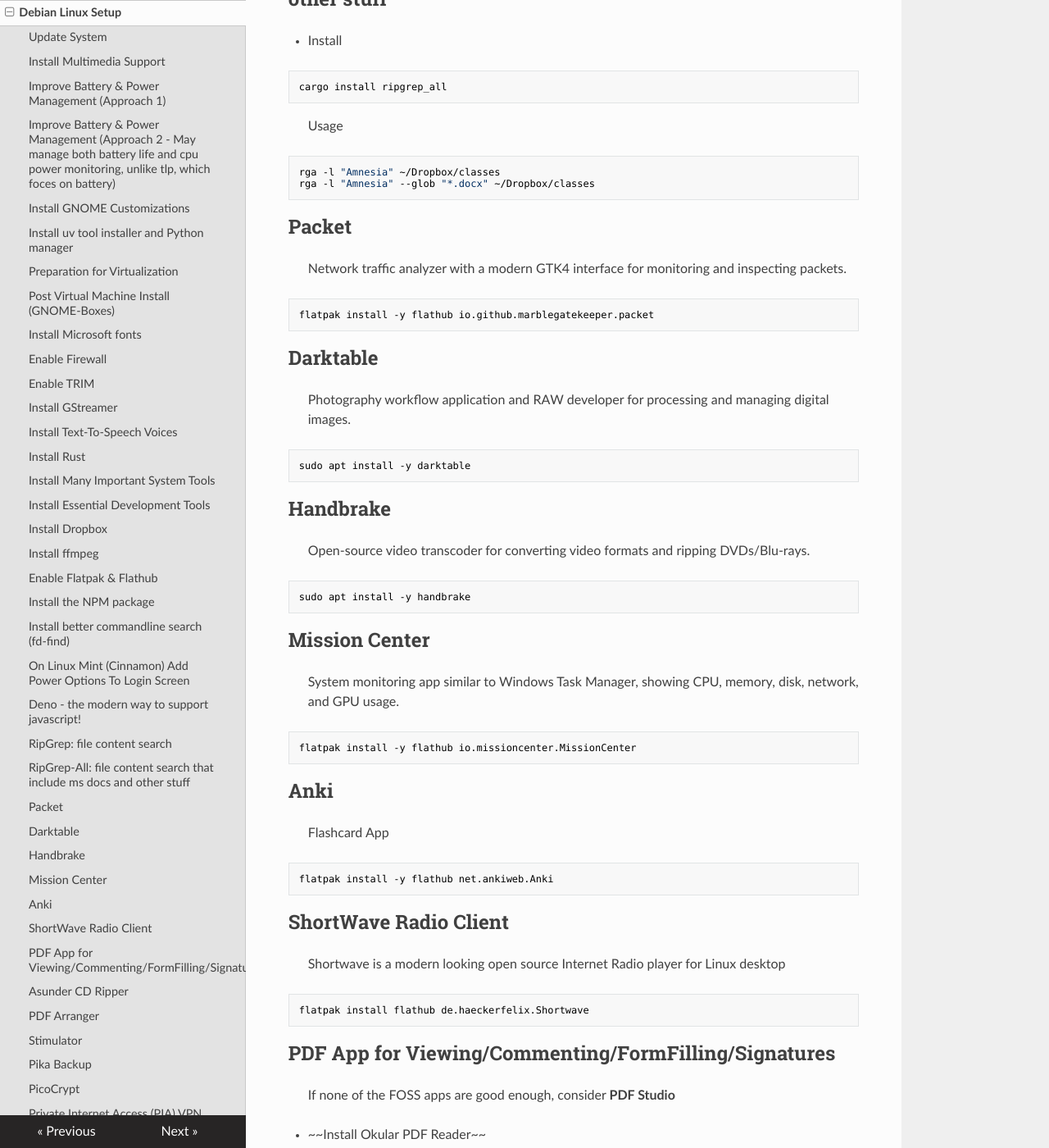
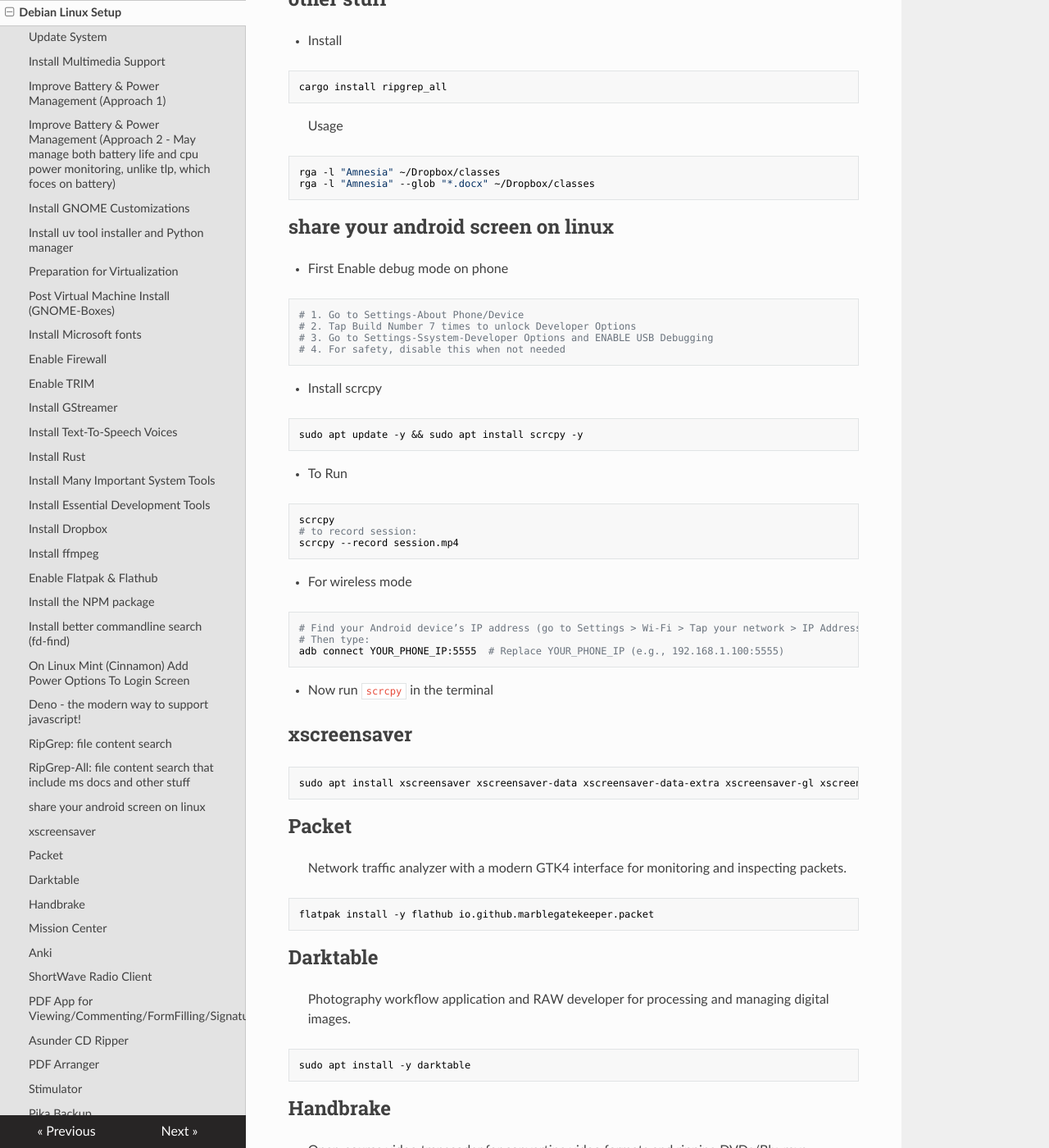
Before and after one commit to travisseymour/useful_stuff, an MkDocs documentation site: the page built from docs/debian_setup.md, in a window 1280 px wide and 1400 px high, scrolled down 7656 px. Shown: the whole window at 82% size. Built offline with MkDocs 1.6.1, drawn with Linux system fonts in a browser that asks for light colours; nearby versions of some CDN libraries; some of the changed text lies outside the part shown.

Commit message:
fixed vscode install - added xscreensaver

````diff
--- a/docs/debian_setup.md
+++ b/docs/debian_setup.md
@@ -357,6 +357,43 @@
 ```bash
 rga -l "Amnesia" ~/Dropbox/classes
 rga -l "Amnesia" --glob "*.docx" ~/Dropbox/classes
+```
+
+## share your android screen on linux
+
+- First Enable debug mode on phone
+```bash
+# 1. Go to Settings-About Phone/Device
+# 2. Tap Build Number 7 times to unlock Developer Options
+# 3. Go to Settings-Ssystem-Developer Options and ENABLE USB Debugging
+# 4. For safety, disable this when not needed
+```
+
+- Install scrcpy
+```bash
+sudo apt update -y && sudo apt install scrcpy -y
+```
+
+- To Run
+```bash
+scrcpy
+# to record session:
+scrcpy --record session.mp4
+```
+
+- For wireless mode
+```bash
+# Find your Android device’s IP address (go to Settings > Wi-Fi > Tap your network > IP Address).
+# Then type:
+adb connect YOUR_PHONE_IP:5555  # Replace YOUR_PHONE_IP (e.g., 192.168.1.100:5555)
+```
+
+- Now run `scrcpy` in the terminal
+
+## xscreensaver
+
+```bash
+sudo apt install xscreensaver xscreensaver-data xscreensaver-data-extra xscreensaver-gl xscreensaver-gl-extra -y
 ```
 
 ## Packet
@@ -979,3 +1016,17 @@
 ```bash
 flatpak install -y flathub org.gabmus.hydrapaper
 ```
+
+## Travis Apps
+
+```bash
+uv tool install git+https:www.github.com/travisseymour/epicpy.git
+uv tool install git+https:www.github.com/travisseymour/pixelbox.git
+uv tool install git+https:www.github.com/travisseymour/gemsedit.git
+uv tool install git+https:www.github.com/travisseymour/gemsrun.git
+uv tool install git+https:www.github.com/travisseymour/flatsearch.git
+uv tool install git+https:www.github.com/travisseymour/travsearch.git
+uv tool install git+https:www.github.com/travisseymour/calc.git
+uv tool install git+https:www.github.com/travisseymour/autoscore.git
+uv tool install git+https:www.github.com/travisseymour/md2pdf.git
+```
````
Also changed, not shown: 2 other files.
